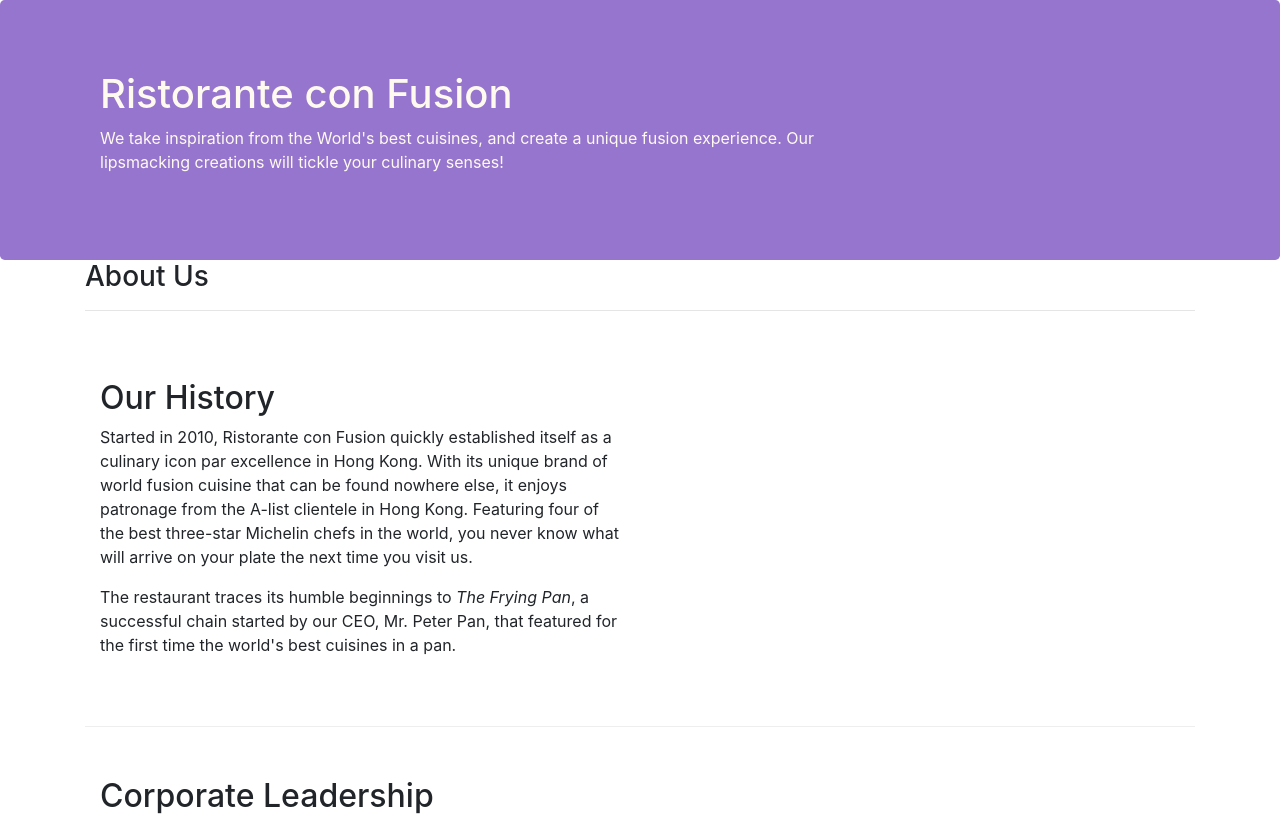
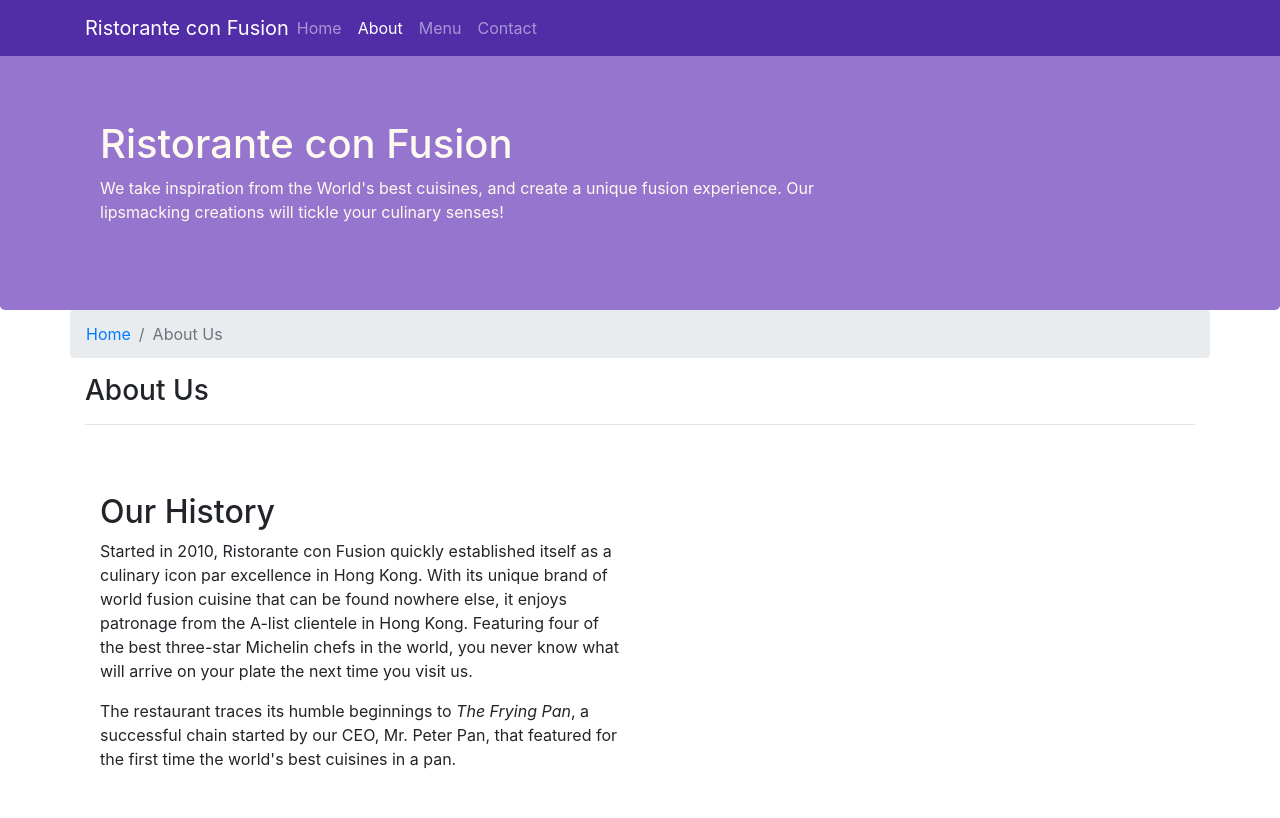
Before and after one commit to SaiTarunPagudala/git-fs, a website: page aboutus.html in a window 1280 px wide. Shown: the top 818 px of the page. Drawn offline with nearby package versions, Linux system fonts and the light colour scheme.

Commit message:
navbar and breadcumbs

```diff
--- a/aboutus.html
+++ b/aboutus.html
@@ -15,6 +15,26 @@
 
 <body>
 
+    <nav class="navbar navbar-dark navbar-expand-sm fixed-top">
+        <div class="container">
+            <button class="navbar-toggler" type="button" data-toggle="collapse" data-target="#Navbar">
+            <span class="navbar-toggler-icon"></span>
+            </button>
+            <a class="navbar-brand mr-auto" href="./index.html">Ristorante con Fusion</a>
+            <div class="collapse navbar-collapse" id="Navbar">
+
+            <ul class="navbar-nav mr-auto">
+                <li class="nav-item"><a class="nav-link" href="./index.html">Home</a></li>
+                <li class="nav-item active"><a class="nav-link" href="#">About</a></li>
+                <li class="nav-item"><a class="nav-link" href="#">Menu</a></li>
+                <li class="nav-item"><a class="nav-link" href="#">Contact</a></li>
+
+            </ul>
+
+        </div>
+        </div>
+    </nav>
+
     <header class="jumbotron">
         <div class="container">
             <div class="row row-header">
@@ -30,7 +50,11 @@
 
     <div class="container">
         <div class="row">
-            <div class="container-fluid">
+            <ol class="col-12 breadcrumb">
+                <li class="breadcrumb-item"><a href="./index.html">Home</a></li>
+                <li class="breadcrumb-item active">About Us</li>
+            </ol>
+            <div class="col-12">
                <h3>About Us</h3>
                <hr>
             </div>
@@ -69,7 +93,7 @@
                 <div class="col-4 offset-1 col-sm-2">
                     <h5>Links</h5>
                     <ul class="list-unstyled">
-                        <li><a href="#">Home</a></li>
+                        <li><a href="./index.html">Home</a></li>
                         <li><a href="#">About</a></li>
                         <li><a href="#">Menu</a></li>
                         <li><a href="#">Contact</a></li>
--- a/css/styles.css
+++ b/css/styles.css
@@ -27,3 +27,12 @@
     margin: 0px;
     color: black    ;
 }
+body
+{
+    padding: 50px 0px 0px 0px;
+    z-index: 0;
+}
+.navbar-dark
+{
+    background-color: #512DA8;
+}
```
Also changed, not shown: index.html (+19 -1 lines).
